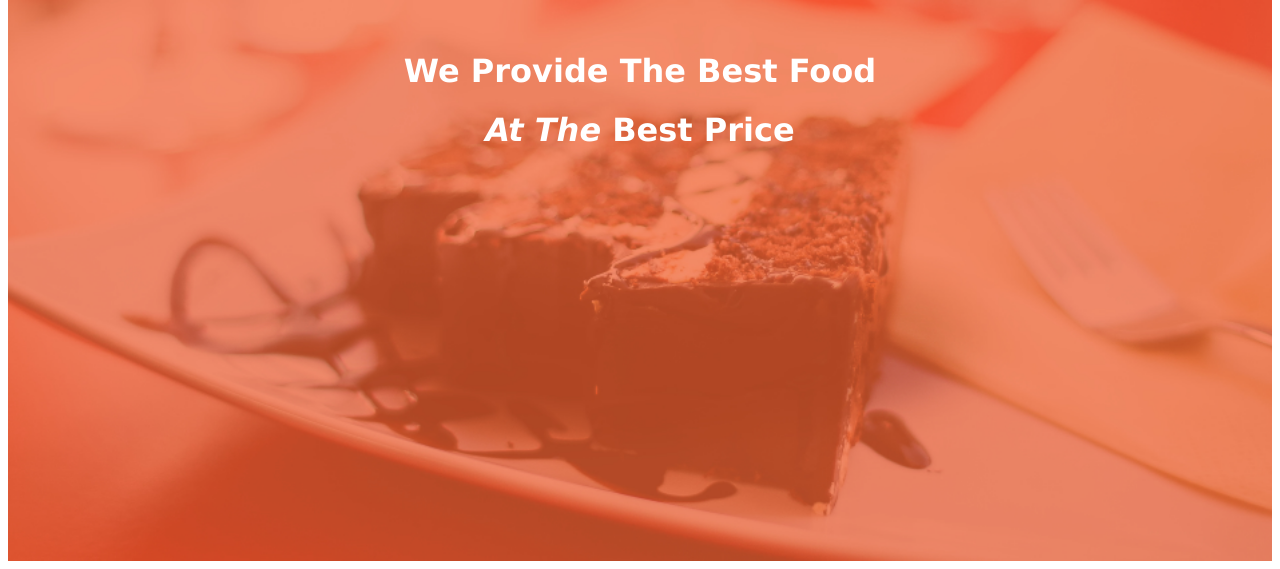
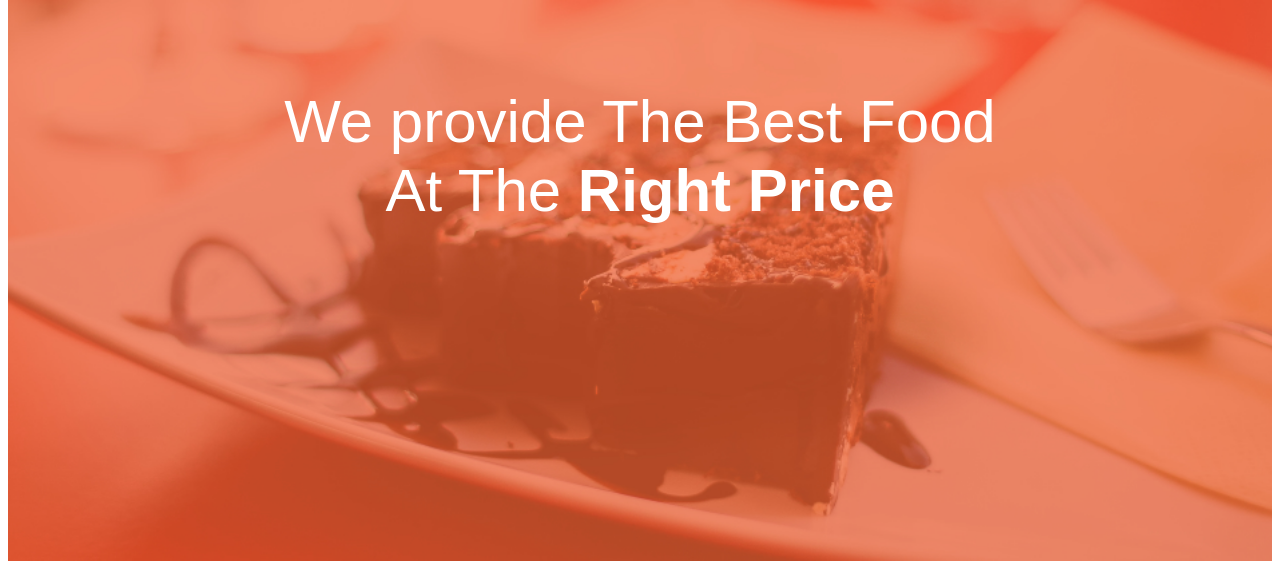
Before and after one commit to Robertokello11/Anitas_Kitchen_Ip, a plain HTML site: page index.html in a window 1280 px wide. Shown: the part 359-928 px from the top of the page. Drawn offline with Linux system fonts and the light colour scheme; files whose address does not match are found by name.

Commit message:
add the above files

```diff
--- a/index.css
+++ b/index.css
@@ -9,24 +9,18 @@
     margin-top: 70px;
     background-attachment: fixed;
 }
-.header{
-    font-family: Verdana, 'Geneva', Tahoma, sans-serif;
-    margin-top: 4%;
+p{
+    font-family: sans-serif;
+    margin-top: 6%;
     color: white;
     text-align: center;
-    font-size: 44;
+    font-size: 60px;
 }
 .logo{
     text-align: center;
     margin-top:5%;
     background-repeat: no-repeat;
     background-size: cover;
-
+    margin-bottom: unset;
+    box-sizing: content-box;
 }
-h1{
-    font-family: Verdana, 'Geneva', Tahoma, sans-serif;
-    margin-top:1px;
-    color: white;
-    text-align: center;
-    font-size: 45;
-}
--- a/index.html
+++ b/index.html
@@ -16,11 +16,8 @@
     </div>
   </div>
   <p class="logo"><img src="images/logoBig.png"></p>
-  <h1 class="header">We Provide The Best Food</h1>
-  <h1><em>At The</em>  <b>Best Price</b></h1>
-   </div>
-   <div class="row">
-
+  <p>We provide The Best Food <br>At The <b>Right Price</b></p>
+  </div>
    </div>
  </body>
 </html>
```
